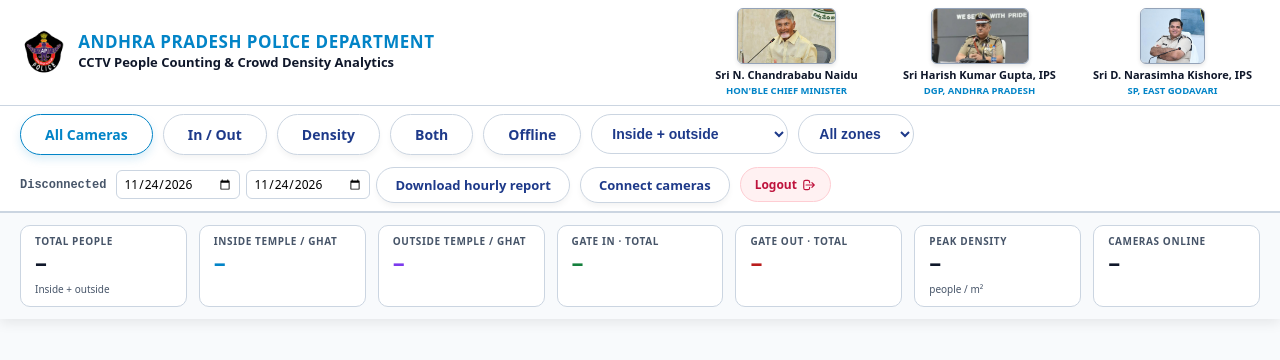
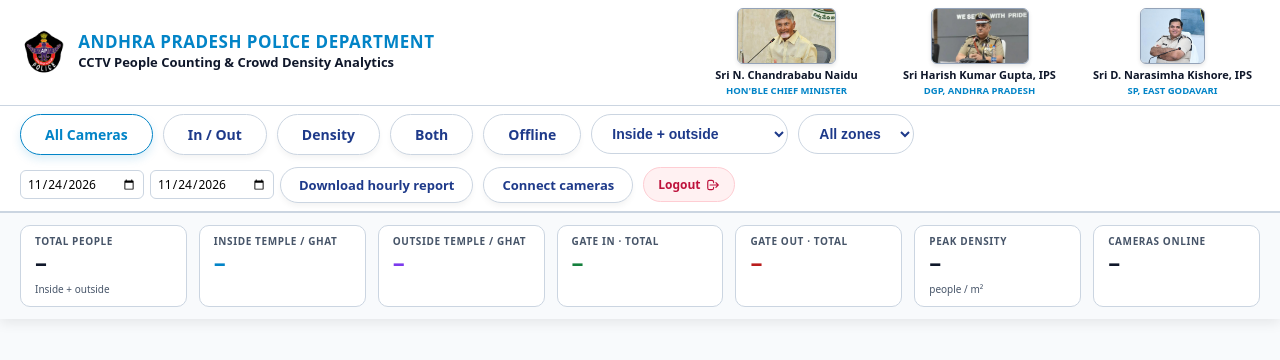
Before and after one commit to abdulaleemarshad1979/cctv-people-analytics, a plain HTML site: page static/index.html in a window 1280 px wide. Drawn offline with Linux system fonts and the light colour scheme; no server answers.

Commit message:
Hide the gate-tracking / warnings status line from the top bar
Co-Authored-By: Claude Sonnet 5.5 <noreply@anthropic.com>

```diff
--- a/static/index.html
+++ b/static/index.html
@@ -46,7 +46,7 @@
         <select class="zone-select" id="loc" aria-label="Location"><option value="">Inside + outside</option><option value="inside">Inside temple / ghat</option><option value="outside">Outside temple / ghat</option></select>
         <select class="zone-select" id="zone" aria-label="Zone"><option value="">All zones</option></select>
       </div>
-      <div class="nav-right-group"><span class="infer-chip" id="infer">Connecting…</span>
+      <div class="nav-right-group"><span class="infer-chip" id="infer" hidden>Connecting…</span>
         <span class="report-dates" title="Hourly IN / OUT report, kept across restarts"><input type="date" id="rep-from" aria-label="Report from"><input type="date" id="rep-to" aria-label="Report to">
           <button class="pill connect-btn" id="rep-dl" type="button">Download hourly report</button></span>
         <button class="pill connect-btn" id="open-sources" type="button">Connect cameras</button>
```
